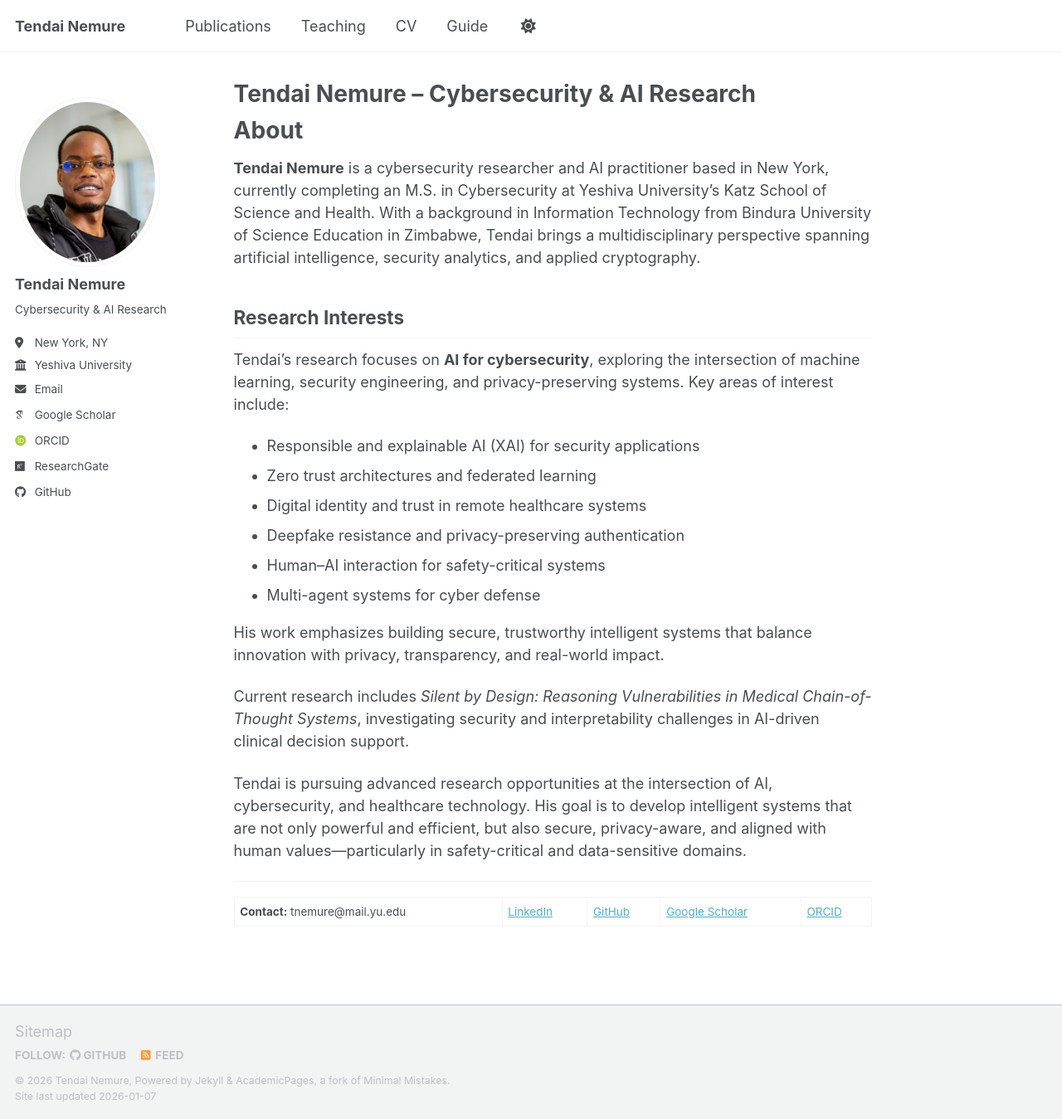
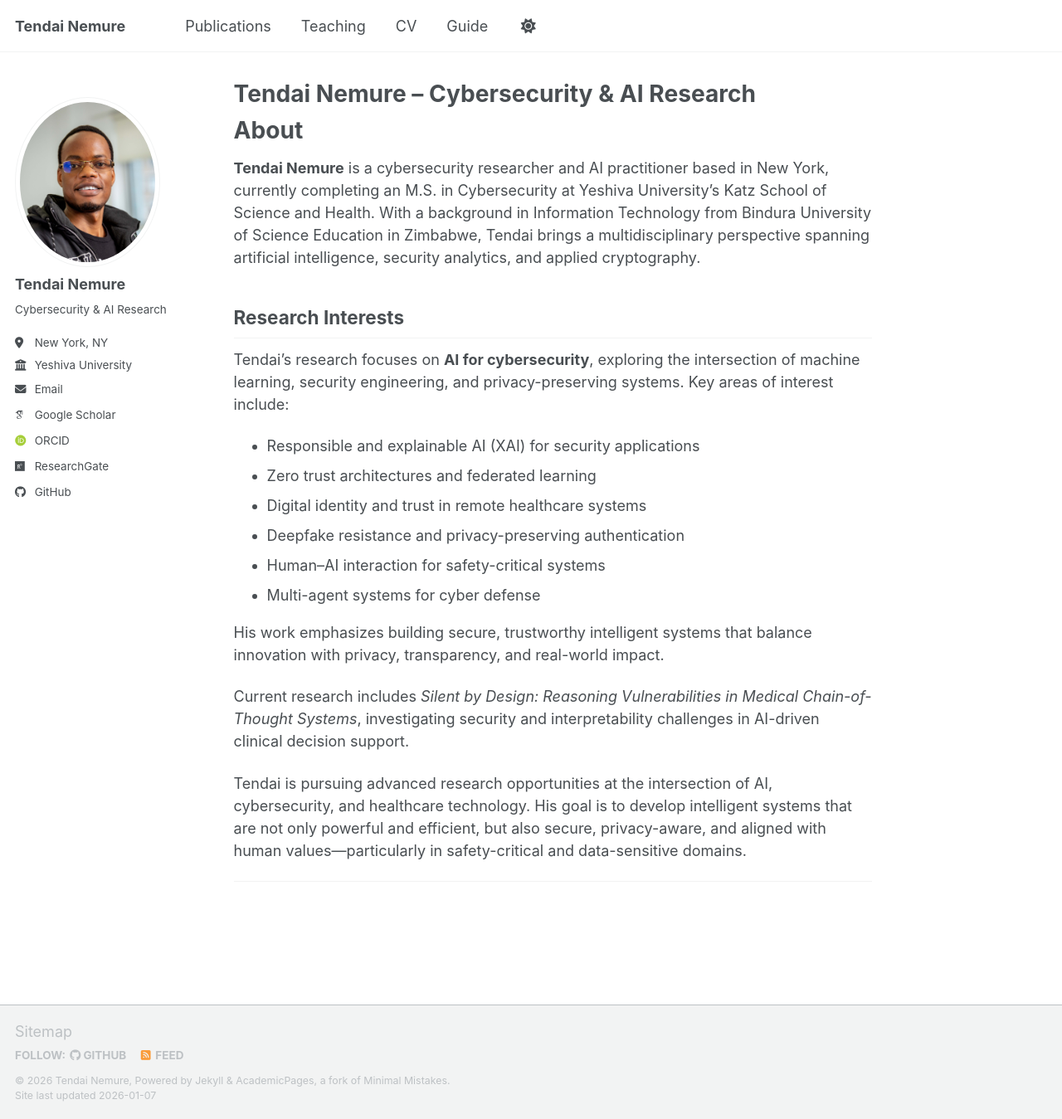
Before and after one commit to picassoendless/picassoendless.github.io, a Jekyll site: the page built from _pages/about.md, in a window 1280 px wide and 1349 px high. Shown: the whole window at 83% size. Built offline with Jekyll 4.4.1, drawn with Linux system fonts in a browser that asks for light colours; some web fonts are replaced; a script bundle is joined from its source files by our own code; library files that are not in the unit come from our copies.

Commit message:
Update about.md

```diff
--- a/_pages/about.md
+++ b/_pages/about.md
@@ -30,5 +30,3 @@ Current research includes *Silent by Design: Reasoning Vulnerabilities in Medica
 Tendai is pursuing advanced research opportunities at the intersection of AI, cybersecurity, and healthcare technology. His goal is to develop intelligent systems that are not only powerful and efficient, but also secure, privacy-aware, and aligned with human values—particularly in safety-critical and data-sensitive domains.
 
 ---
-
-**Contact:** tnemure@mail.yu.edu | [LinkedIn](#) | [GitHub](#) | [Google Scholar](#) | [ORCID](#)
```
